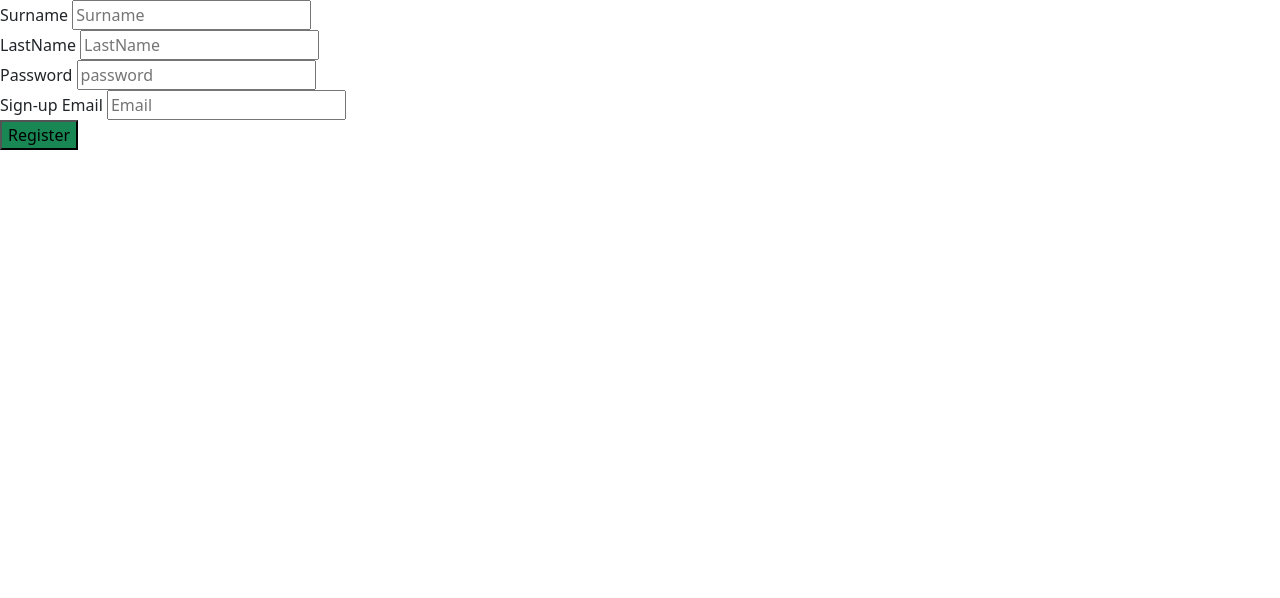
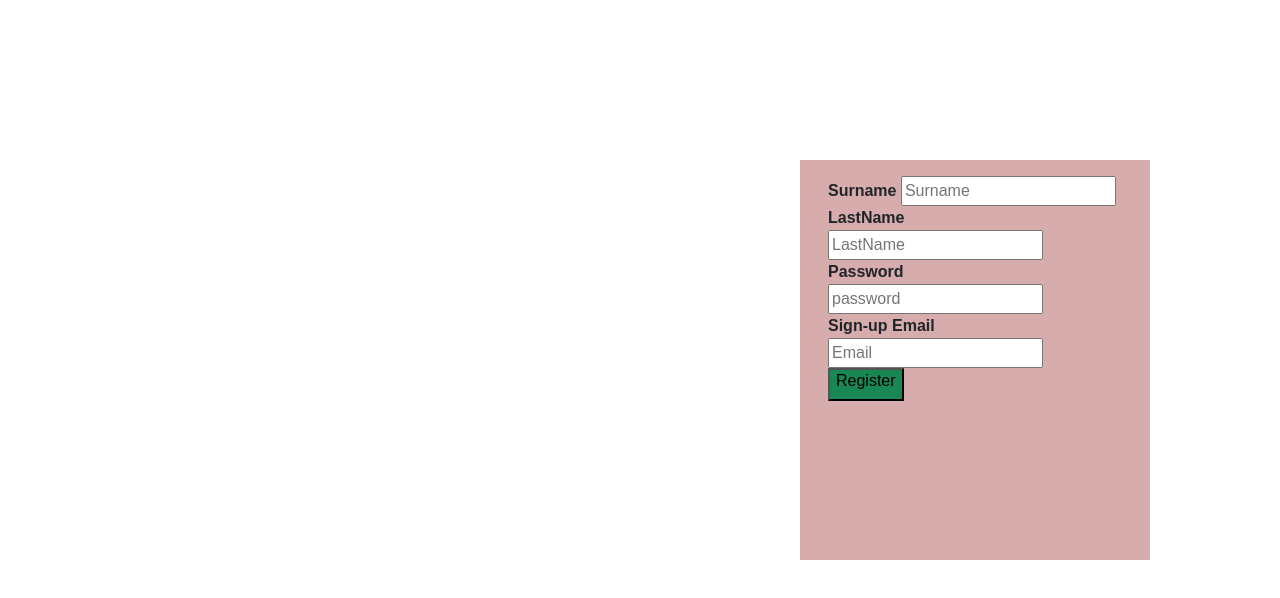
Before and after one commit to aketchgithub/My-Phase-1-Project, a website: page index.html in a window 1280 px wide. Drawn offline with Linux system fonts and the light colour scheme; no server answers.

Commit message:
Complete

```diff
--- a/css/style.css
+++ b/css/style.css
@@ -6,7 +6,7 @@
   body,
  .container{
     width: 100%;
-    height: 100%;
+    font-family: Arial, Helvetica, sans-serif;
 }
 
 #image{
@@ -16,6 +16,37 @@
     margin-top: 5vh;
 
 }
-/* #btnLog{
-    margin: 75vh;
-} */
+#sign-up{
+
+    margin-top: 20vh;
+    box-sizing: border-box;
+    /* background-image:
+    url("pexels-artem-saranin-1164985.jpg"); */
+    min-height: 400px;
+
+    background-position: center;
+    background-repeat: no-repeat;
+    background-size: cover;
+    position: relative;
+    /* background-color: rgb(136, 111, 160); */
+}
+
+#sign-up{
+    position: absolute;
+
+    max-width: 350px;
+    padding: 16px;
+    background-color: rgb(214, 172, 172);
+    margin-left: 100vh;
+
+
+}
+#sign-in{
+    position: absolute;
+
+    max-width: 350px;
+    padding: 16px;
+    background-color: rgb(214, 172, 172);
+    margin-left: 100vh;
+    margin-top: 10vh;
+}
--- a/index.html
+++ b/index.html
@@ -35,16 +35,16 @@
     <div id="sign-in" hidden>
        <form>
         <div>
-            <label for="input email">Email</label>
-            <input type="email" placeholder="email">
+            <label for="input email"><b>Email</b></label>
+            <input type="email" placeholder="email" required>
         </div>
         <div>
-            <label for="input password">Password</label>
-            <input type="password" placeholder="password">
+            <label for="input password"><b>Password</b></label>
+            <input type="password" placeholder="password" required>
         </div>
 
         <div>
-        <button type="submit" class="bg-primary" id="btnLogin">Login</button>
+        <button type="submit" class="bg-primary" id="btnLogin"><h6>Login</h6></button>
         </div>
 
     </div>
@@ -52,33 +52,35 @@
 
      <!-- sign-up form -->
     <div id="sign-up" >
-        <form>
+        <form class="container">
         <div>
-            <label for="input surname">Surname</label>
+
+            <label for="input surname"><b>Surname</b></label>
             <input type="surname" placeholder="Surname">
+
         </div>
         <div>
-            <label for="inputLastName">LastName</label>
+            <label for="inputLastName"><b>LastName</b></label>
             <input type="text" placeholder="LastName">
         </div>
 
         <div>
-        <label for="input password">Password</label>
-            <input type="password" placeholder="password">
+        <label for="input password"><b>Password</b></label>
+            <input type="password" placeholder="password" required>
        </div>
 
       <div>
-        <label for="input email">Sign-up Email</label>
-            <input type="email" placeholder="Email">
+        <label for="input email"><b>Sign-up Email</b></label>
+            <input type="email" placeholder="Email" required>
       </div>
       <div>
 
-       <button type="submit" class="bg-success" id="btnSignUp">Register</button>
+       <button type="submit" class="bg-success" id="btnSignUp"><h6>Register</h6></button>
 
        </div>
 
     </form>
-    </div>
+ </div>
   </div>
 
         <div class="container-fluid bg-success" id="container" hidden>
```
Also changed, not shown: pexels-artem-saranin-1164985.jpg (added).
